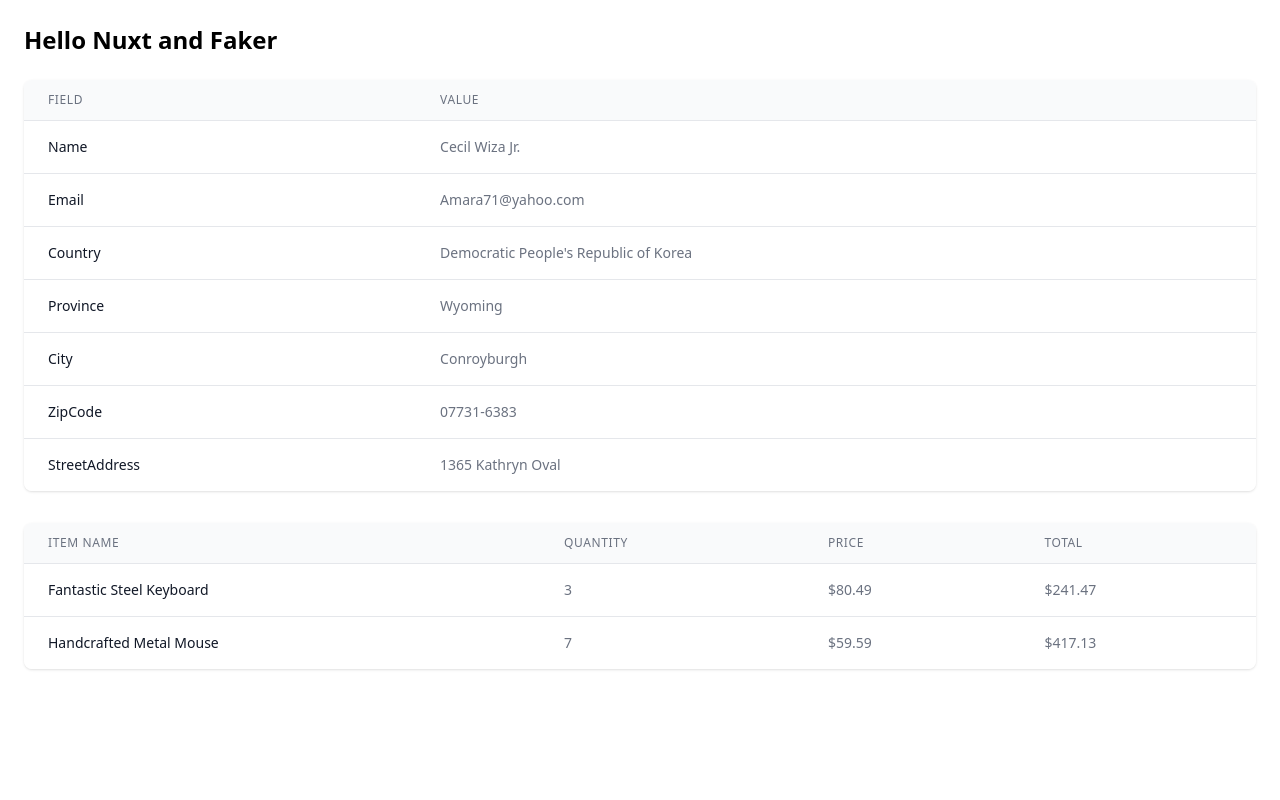
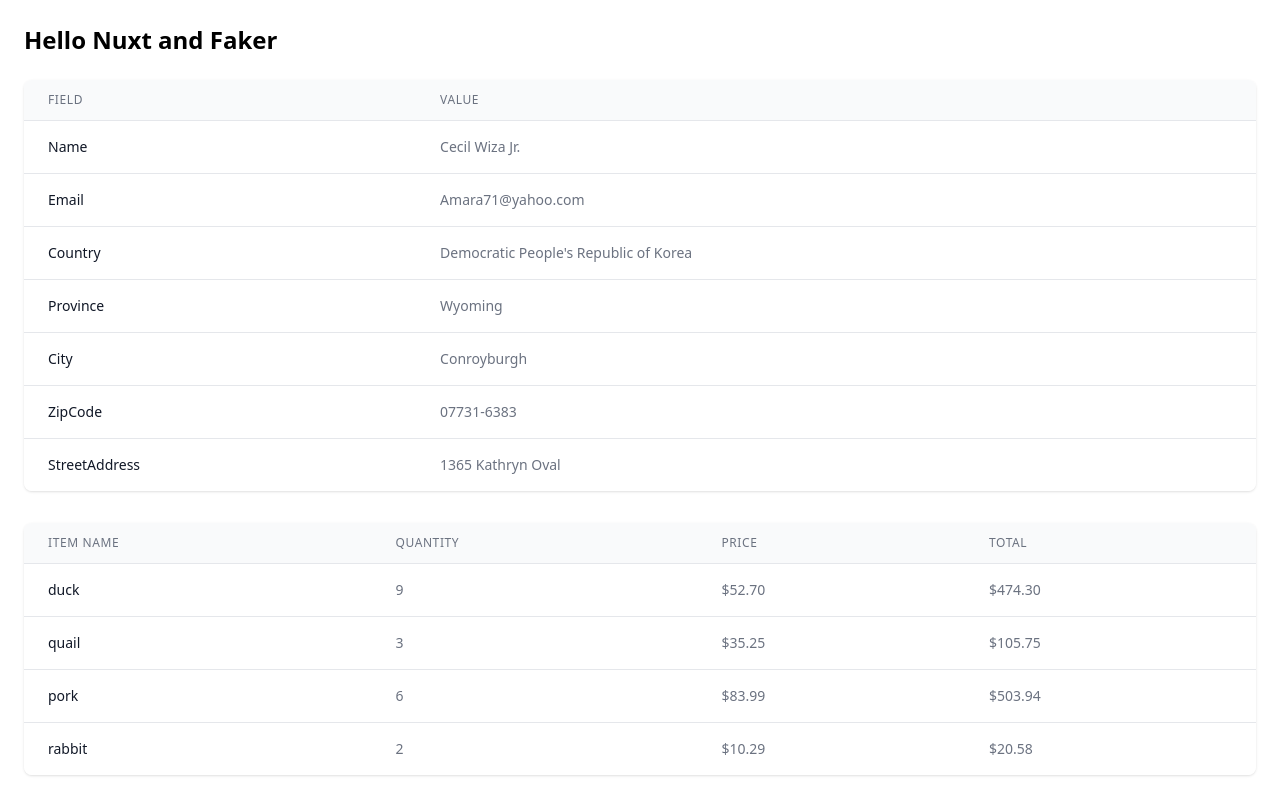
Before and after one commit to itoon/play-with-faker, a Nuxt app: page / in a window 1280 px wide. Built offline with nearby package versions, Linux system fonts and the light colour scheme.

Commit message:
fix: change faker.commerce.productName() to fake.food.meat()

```diff
--- a/app.vue
+++ b/app.vue
@@ -100,12 +100,22 @@ const form = ref({
 
 const items = ref([
   {
-    name: faker.commerce.productName(),
+    name: faker.food.meat(),
     quantity: faker.number.int({ min: 1, max: 10 }),
     price: faker.commerce.price({ min: 1, max: 100 }),
   },
   {
-    name: faker.commerce.productName(),
+    name: faker.food.meat(),
+    quantity: faker.number.int({ min: 1, max: 10 }),
+    price: faker.commerce.price({ min: 1, max: 100 }),
+  },
+  {
+    name: faker.food.meat(),
+    quantity: faker.number.int({ min: 1, max: 10 }),
+    price: faker.commerce.price({ min: 1, max: 100 }),
+  },
+  {
+    name: faker.food.meat(),
     quantity: faker.number.int({ min: 1, max: 10 }),
     price: faker.commerce.price({ min: 1, max: 100 }),
   },
```
